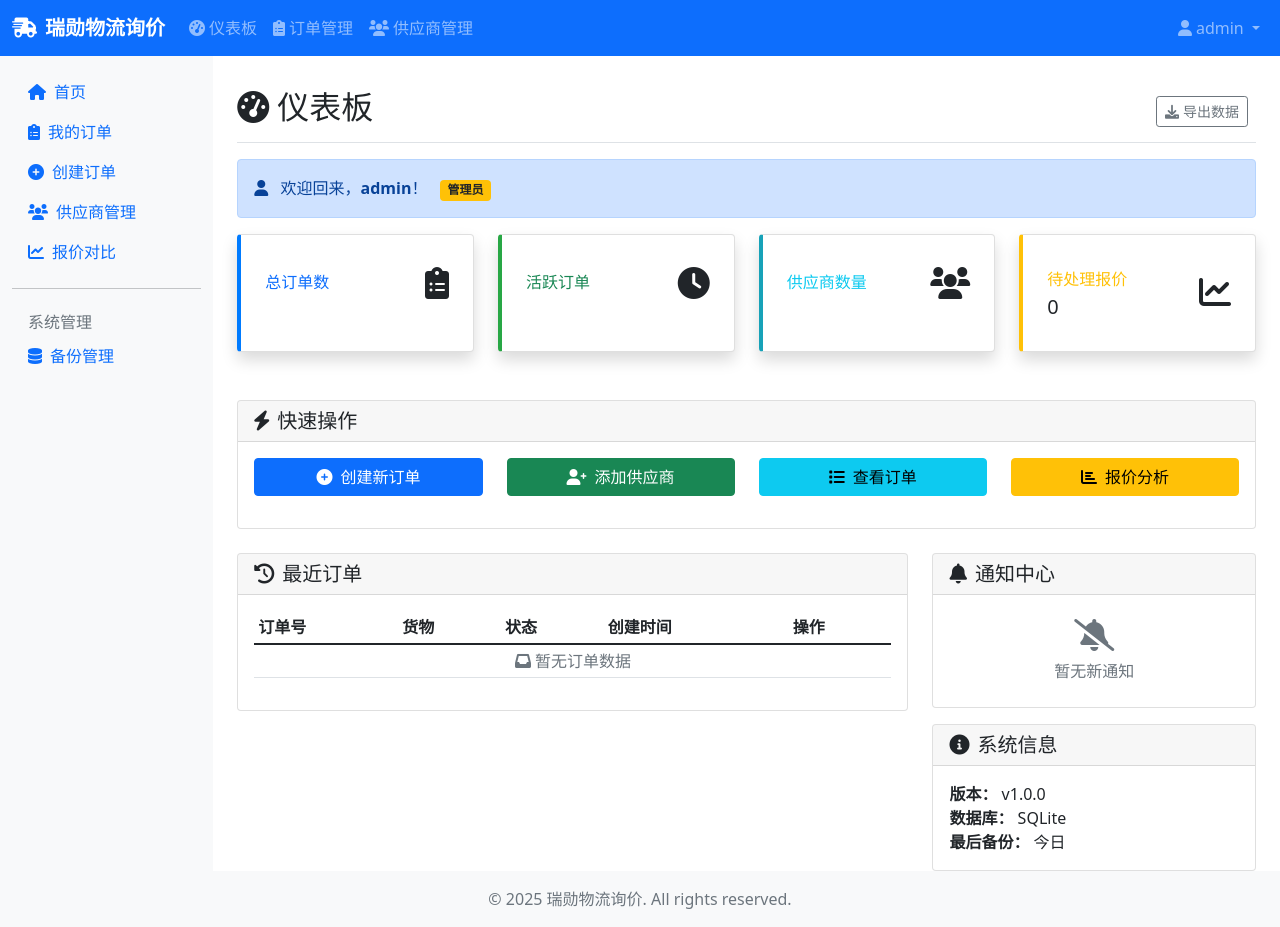
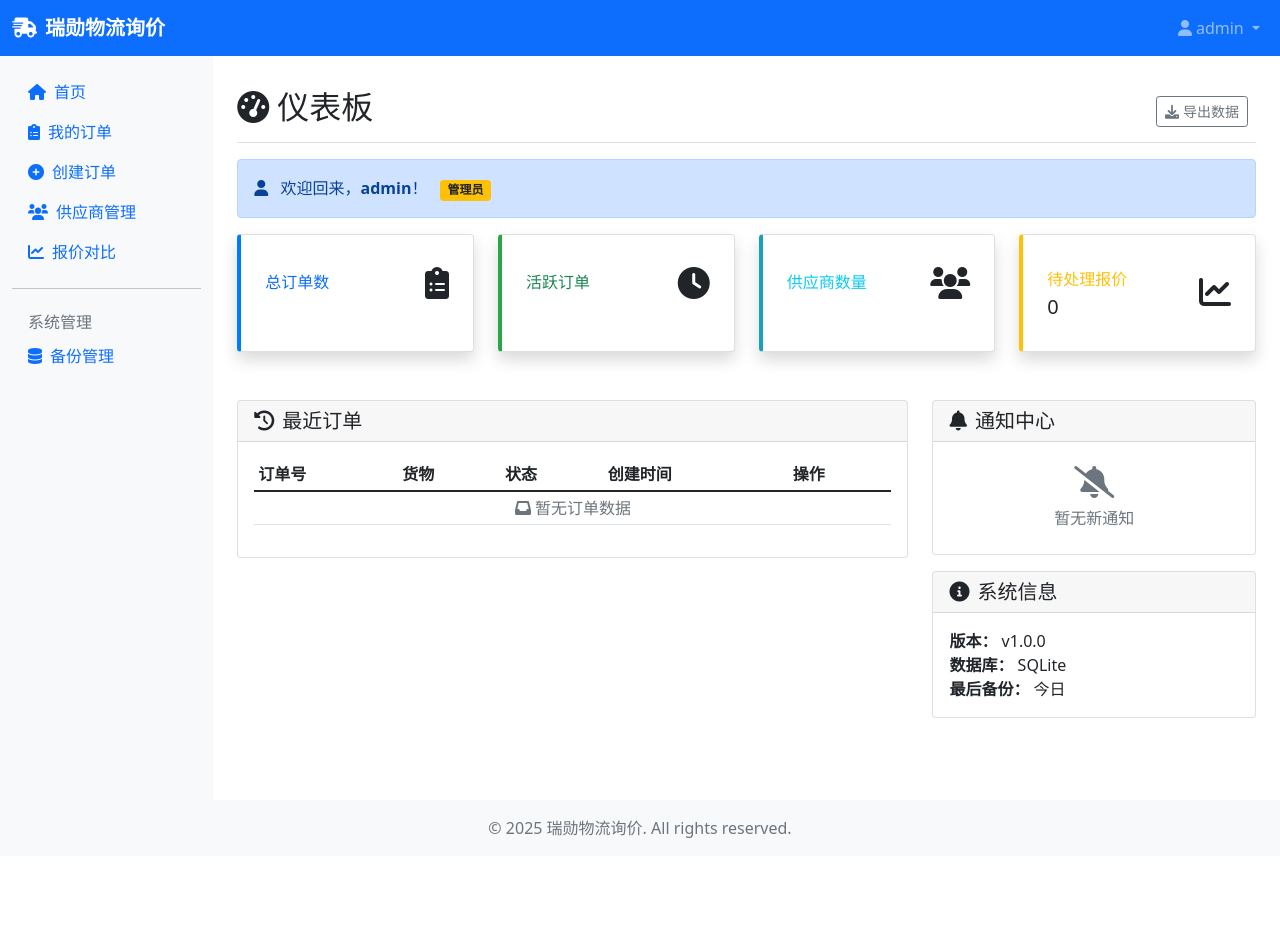
Before and after one commit to c1767673917/wlxj_python, a Flask app: page /dashboard in a window 1280 px wide. After the commit the page ends 838 px from the top, so only its background shows below. Run offline with Flask 3, Linux system fonts and the light colour scheme; a user stored in the database is signed in.

Commit message:
优化用户端界面

```diff
--- a/templates/base.html
+++ b/templates/base.html
@@ -49,21 +49,7 @@
 
             <div class="collapse navbar-collapse" id="navbarNav">
                 <ul class="navbar-nav me-auto">
-                    <li class="nav-item">
-                        <a class="nav-link" href="{{ url_for('dashboard') }}">
-                            <i class="fas fa-tachometer-alt me-1"></i>仪表板
-                        </a>
-                    </li>
-                    <li class="nav-item">
-                        <a class="nav-link" href="{{ url_for('order.index') }}">
-                            <i class="fas fa-clipboard-list me-1"></i>订单管理
-                        </a>
-                    </li>
-                    <li class="nav-item">
-                        <a class="nav-link" href="{{ url_for('supplier.index') }}">
-                            <i class="fas fa-users me-1"></i>供应商管理
-                        </a>
-                    </li>
+                    <!-- 顶部导航栏保持简洁，主要功能通过侧边栏访问 -->
                 </ul>
 
                 <ul class="navbar-nav">
--- a/templates/dashboard.html
+++ b/templates/dashboard.html
@@ -92,42 +92,6 @@
     </div>
 </div>
 
-<!-- 快速操作 -->
-<div class="row mb-4">
-    <div class="col-12">
-        <div class="card">
-            <div class="card-header">
-                <h5 class="card-title mb-0">
-                    <i class="fas fa-bolt me-2"></i>快速操作
-                </h5>
-            </div>
-            <div class="card-body">
-                <div class="row">
-                    <div class="col-md-3 mb-3">
-                        <a href="{{ url_for('order.create') }}" class="btn btn-primary w-100">
-                            <i class="fas fa-plus-circle me-2"></i>创建新订单
-                        </a>
-                    </div>
-                    <div class="col-md-3 mb-3">
-                        <a href="{{ url_for('supplier.add') }}" class="btn btn-success w-100">
-                            <i class="fas fa-user-plus me-2"></i>添加供应商
-                        </a>
-                    </div>
-                    <div class="col-md-3 mb-3">
-                        <a href="{{ url_for('order.index') }}" class="btn btn-info w-100">
-                            <i class="fas fa-list me-2"></i>查看订单
-                        </a>
-                    </div>
-                    <div class="col-md-3 mb-3">
-                        <a href="{{ url_for('quote.index') }}" class="btn btn-warning w-100">
-                            <i class="fas fa-chart-bar me-2"></i>报价分析
-                        </a>
-                    </div>
-                </div>
-            </div>
-        </div>
-    </div>
-</div>
 
 <!-- 最近活动 -->
 <div class="row">
```
Also changed, not shown: 3 other files.
